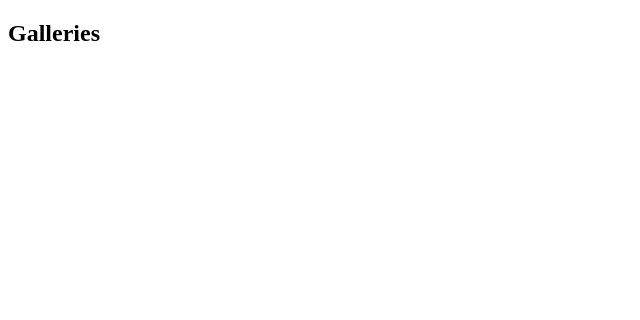
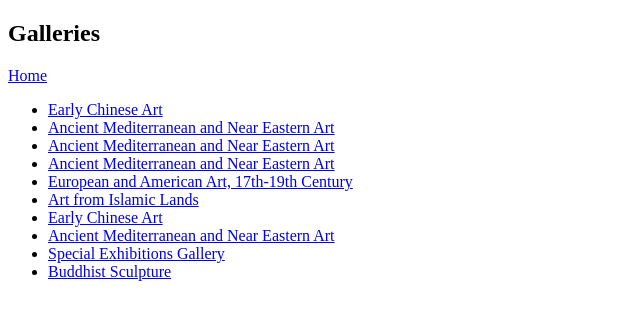
Before and after one commit to wisam2882/aa14-react-router-art-museum, a React (Vite) app in the folder art-museum/: page /galleries in a window 1280 px wide. Shown: the top 320 px of the page, without its empty margins (0-640 px from the left). Built offline with nearby package versions, Linux system fonts and the light colour scheme; the HTML template or start-up script is replaced by a standard one.

Commit message:
finished phase2

```diff
--- a/art-museum/src/components/GalleryNavigation/GalleryNavigation.jsx
+++ b/art-museum/src/components/GalleryNavigation/GalleryNavigation.jsx
@@ -1,9 +1,22 @@
-
+import { NavLink } from "react-router-dom"
+// import React from "react"
 const GalleryNavigation = ({galleries}) => {
-    console.log(galleries)
+    // console.log(galleries)
     return (
         <nav>
             <h1>Galleries</h1>
+            <NavLink to="/">Home</NavLink>
+            <ul>
+            {
+                galleries.map((gallery) =>(
+                    <li>
+                    <NavLink key={gallery.id} to={`/galleries/${gallery.id}`}>
+                        {gallery.name}
+                    </NavLink>
+                    </li>
+                ))
+            }
+            </ul>
         </nav>
     )
 }
```
